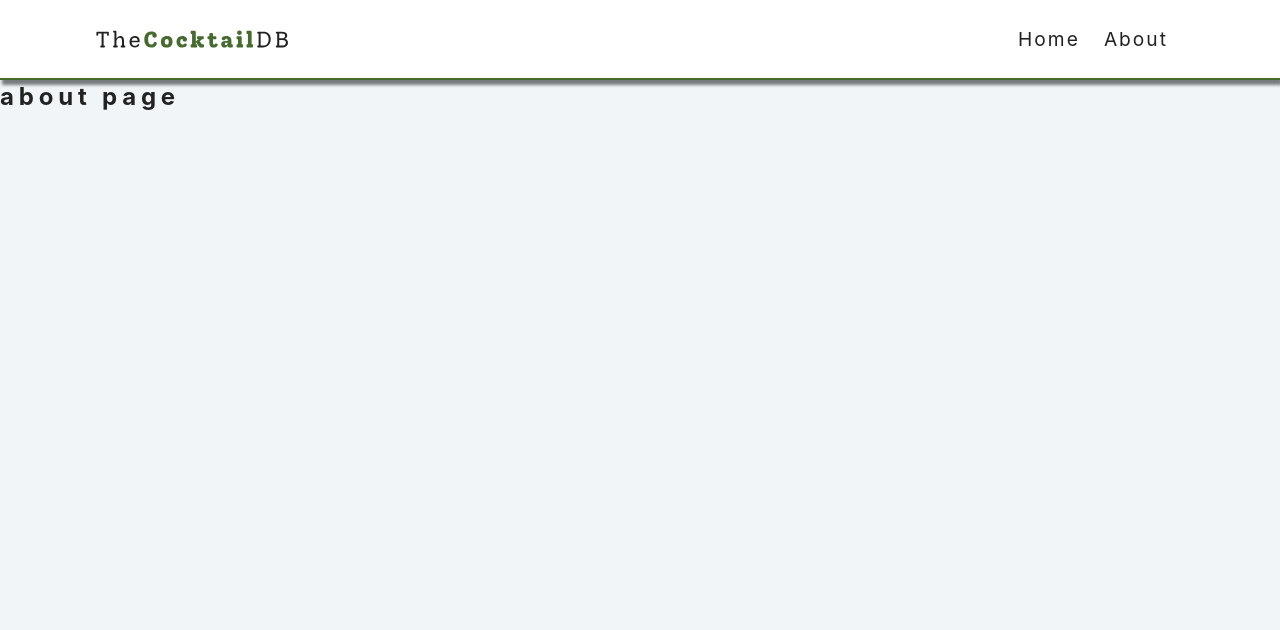
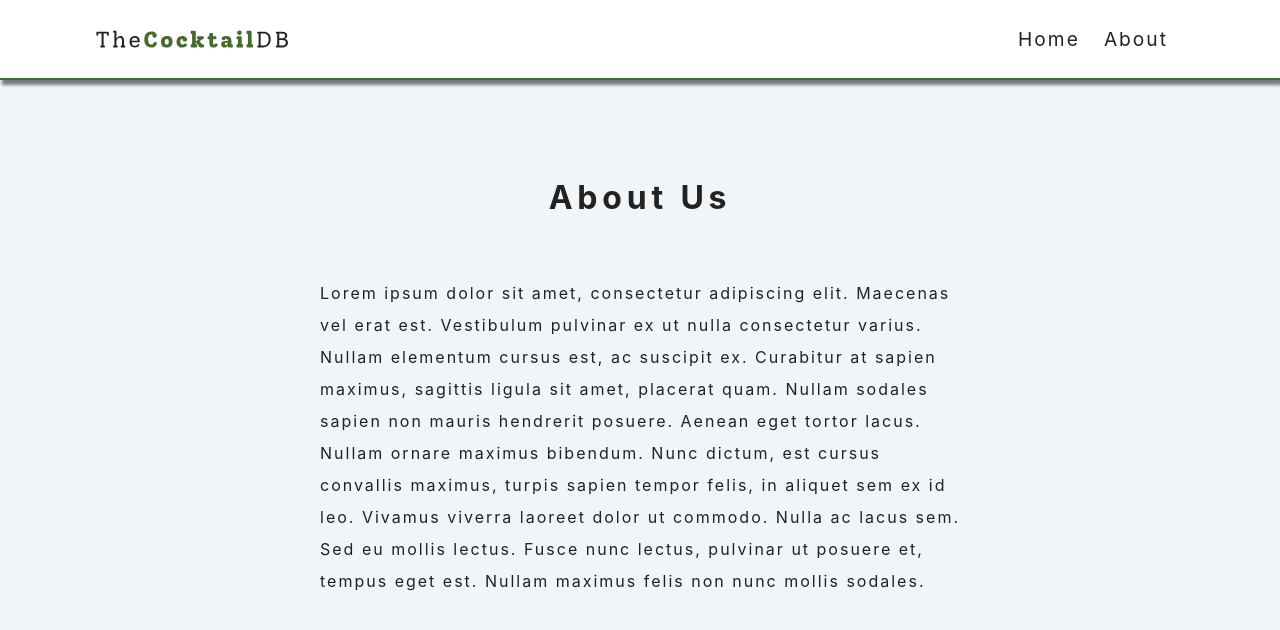
Before and after one commit to fwd-repo/react-cocktail-db, a React (Create React App) app: page /about in a window 1280 px wide. Shown: the top 630 px of the page. Built offline with nearby package versions, Linux system fonts and the light colour scheme.

Commit message:
Design about and error pages

```diff
--- a/src/pages/About.js
+++ b/src/pages/About.js
@@ -2,9 +2,17 @@ import React from 'react'
 
 const About = () => {
   return (
-    <div>
-      <h2>about page</h2>
-    </div>
+    <section className="section about-section">
+      <h1 className="section-title">about us</h1>
+      <p>
+      	Lorem ipsum dolor sit amet, consectetur adipiscing elit. Maecenas vel erat est. Vestibulum pulvinar ex ut nulla
+      	consectetur varius. Nullam elementum cursus est, ac suscipit ex. Curabitur at sapien maximus, sagittis ligula sit
+      	amet, placerat quam. Nullam sodales sapien non mauris hendrerit posuere. Aenean eget tortor lacus. Nullam ornare
+      	maximus bibendum. Nunc dictum, est cursus convallis maximus, turpis sapien tempor felis, in aliquet sem ex id leo.
+      	Vivamus viverra laoreet dolor ut commodo. Nulla ac lacus sem. Sed eu mollis lectus. Fusce nunc lectus, pulvinar ut
+      	posuere et, tempus eget est. Nullam maximus felis non nunc mollis sodales.
+      </p>
+    </section>
   )
 }
 
--- a/src/pages/Error.js
+++ b/src/pages/Error.js
@@ -3,9 +3,14 @@ import { Link } from 'react-router-dom'
 
 const Error = () => {
   return (
-    <div>
-      <h2>error page</h2>
-    </div>
+    <section className="error-page section">
+    	<div className="error-container">
+    		<h1>oops! it's a dead end</h1>
+    		<Link to="/" className="btn btn-primary">
+    			back home
+    		</Link>
+    	</div>
+    </section>
   )
 }
 
```
